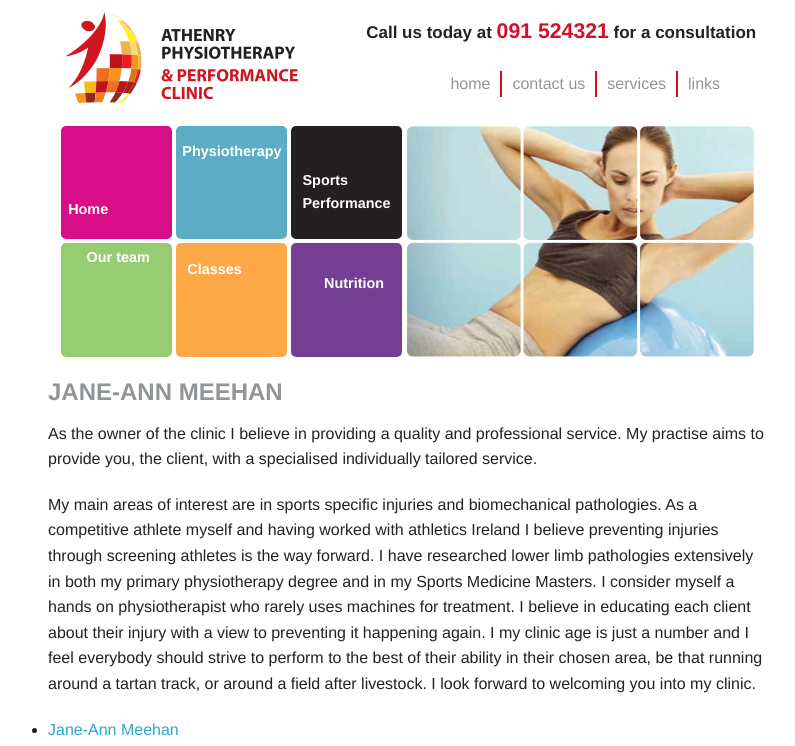
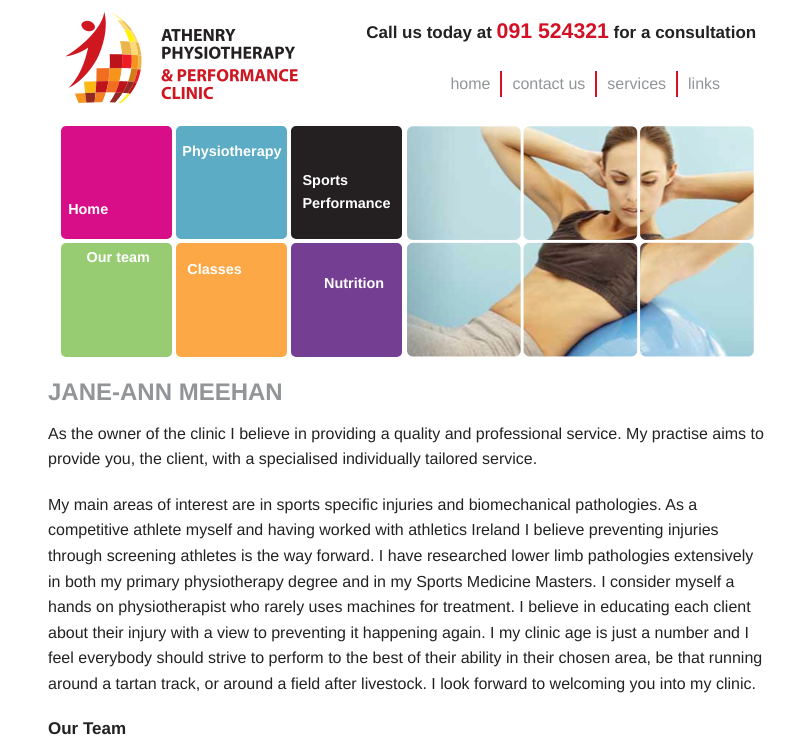
Before and after one commit to alanburke/athenryphysio, a Jekyll site: the page built from _posts/0001-01-01-jane-ann.md, in a window 1280 px wide. Shown: the top 746 px of the page, without its empty margins (232-1027 px from the left). Built offline with Jekyll 4.4.1, drawn with Linux system fonts in a browser that asks for light colours; nearby versions of some CDN libraries; Markdown is read by kramdown in place of the engine named in the settings.

Commit message:
Add header to nav

```diff
--- a/_layouts/team.html
+++ b/_layouts/team.html
@@ -8,6 +8,7 @@ layout_class: team
   </section>
   {% if page.image %}
   <nav class="team">
+    <h3>Our Team </h3>
     <ul>
       <li><a href="/jane-ann.html">Jane-Ann Meehan</a></li>
       <li><a href="/ruth.html">Ruth Kilcawley</a></li>
```
